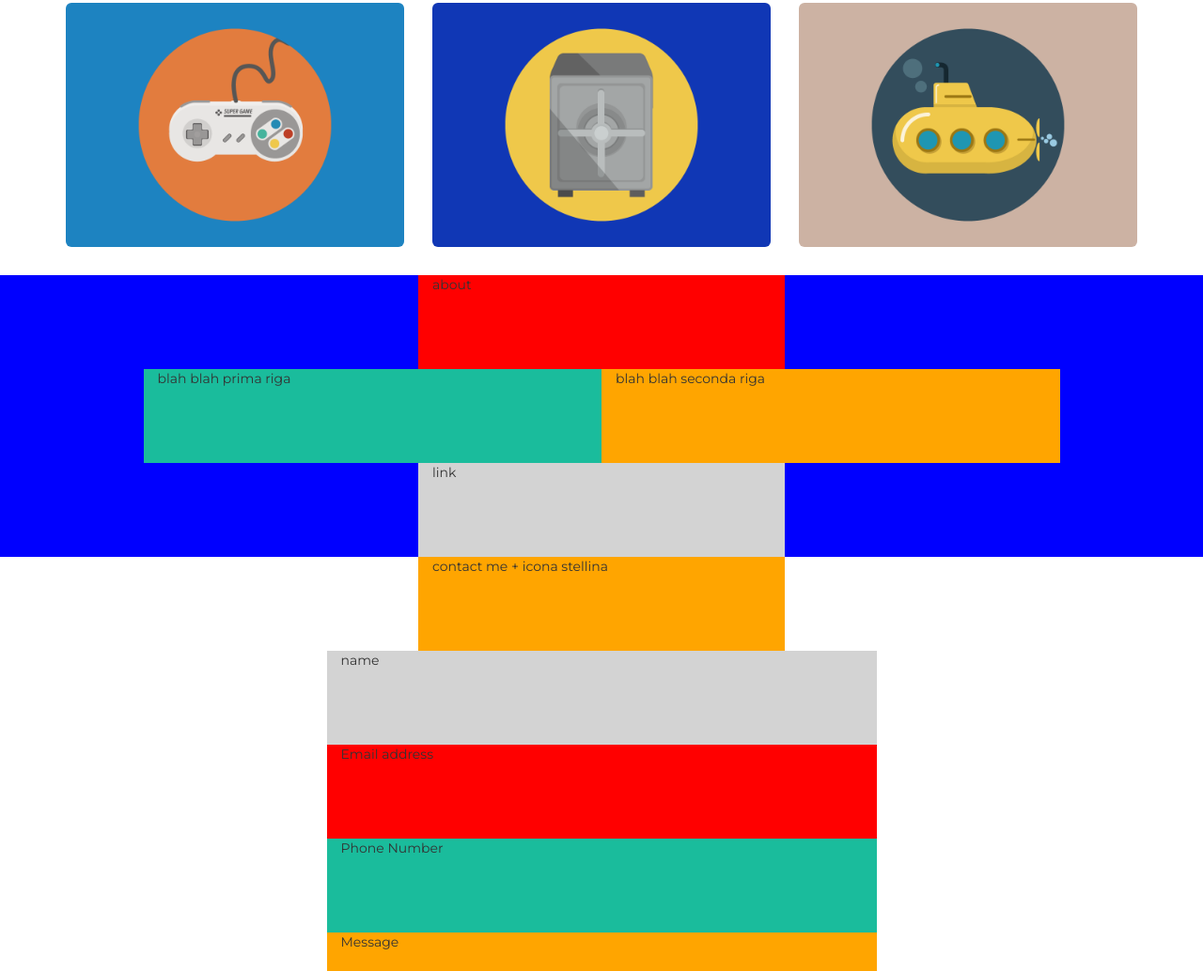
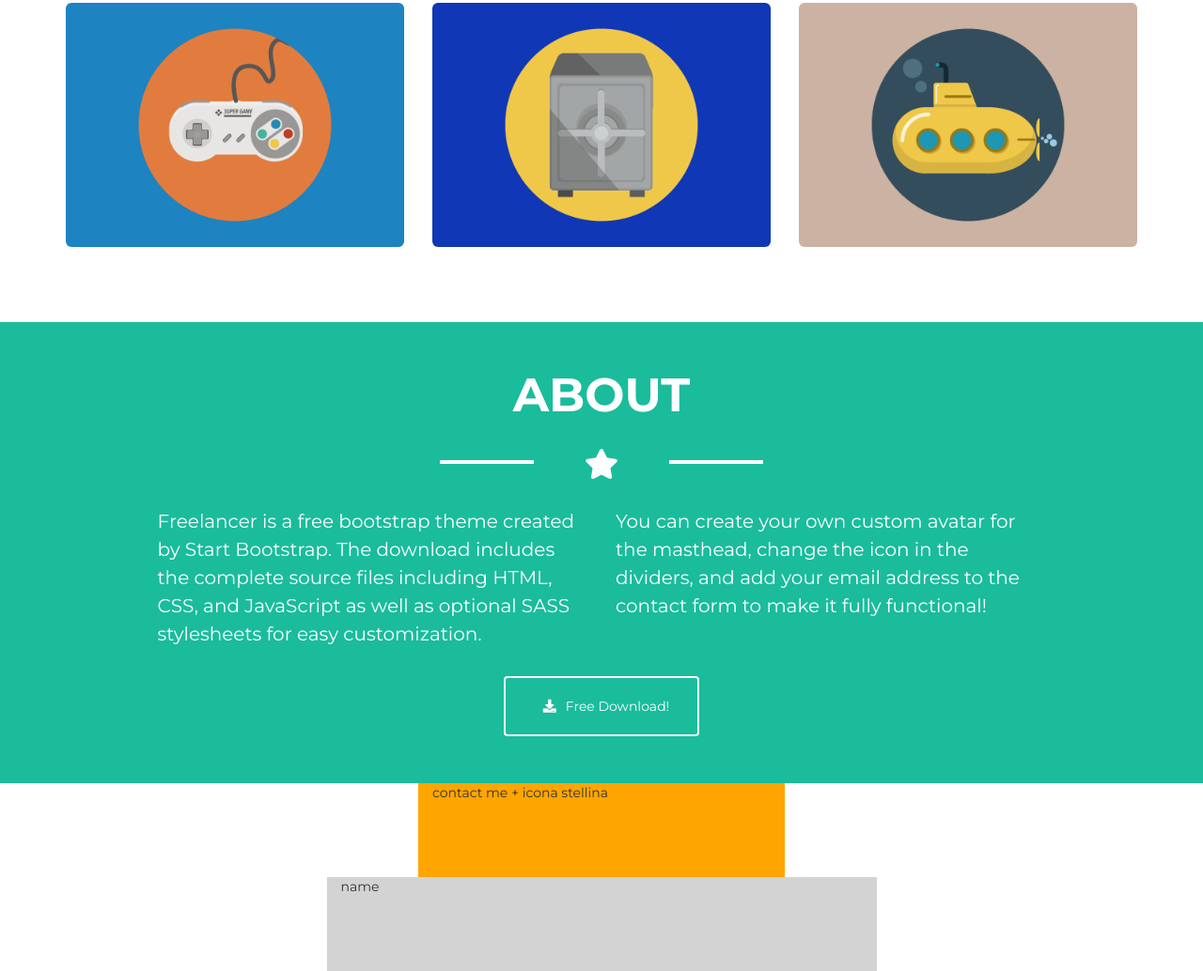
Before and after one commit to DavideBenazzi/html-css-bootstrap-freelancer, a plain HTML site: page index.html in a window 1280 px wide. Shown: the part 1166-2200 px from the top of the page at 94% size. Drawn offline with nearby package versions, Linux system fonts and the light colour scheme.

Commit message:
sezione about

```diff
--- a/css/style.css
+++ b/css/style.css
@@ -79,6 +79,10 @@ body {
   margin: 50px 0;
 }
 /* PORTFOLIO */
+.portfolio {
+  margin-bottom: 50px;
+}
+
 .portfolio h2 {
   font-size: 50px;
   font-weight: 700;
@@ -100,12 +104,49 @@ body {
   width: 100%;
   margin-bottom: 30px;
 }
-/* DEBUG */
 /* ABOUT */
 .about {
-  background: blue;
+  color: #ffffff;
+  background: #1abc9c;
 }
 
+.about h2 {
+  font-size: 50px;
+  font-weight: 700;
+  margin: 50px 0 30px;
+}
+
+.about i {
+  font-size: 32px;
+  margin: 0 50px 30px;
+}
+
+.about p {
+  line-height: 30px;
+  font-size: 20px;
+  margin-bottom: 30px;
+}
+
+.about .btn {
+  background: #1abc9c;
+  color: #ffffff;
+  border: 2px solid #ffffff;
+  padding: 20px 30px;
+  margin-bottom: 50px;
+}
+
+.about .btn i {
+  margin: 0 10px;
+  font-size: 14px;
+}
+
+.about .btn:hover {
+  color: #212529;
+  background-color: #f8f9fa;
+  border-color: #f8f9fa;
+}
+
+/* DEBUG */
 /* CONTACTME */
 
 /* FOOTER */
--- a/index.html
+++ b/index.html
@@ -105,21 +105,34 @@
     <section class="about">
       <div class="container">
         <div class="row">
-          <div class="col-xs-4 col-xs-offset-4 red">
-            about
+          <div class="col-xs-12">
+            <h2 class="text-uppercase text-center">
+              about
+            </h2>
+            <div class="text-center">
+              <div class="divider-line">
+              </div>
+              <i class="fas fa-star"></i>
+              <div class="divider-line">
+              </div>
+            </div>
           </div>
         </div>
         <div class="row">
-          <div class="col-xs-12 col-md-5 col-md-offset-1 green">
-            blah blah prima riga
+          <div class="col-xs-12 col-md-5 col-md-offset-1">
+            <p>
+              Freelancer is a free bootstrap theme created by Start Bootstrap. The download includes the complete source files including HTML, CSS, and JavaScript as well as optional SASS stylesheets for easy customization.
+            </p>
           </div>
-          <div class="col-xs-12 col-md-5 orange">
-            blah blah seconda riga
+          <div class="col-xs-12 col-md-5">
+            <p>
+              You can create your own custom avatar for the masthead, change the icon in the dividers, and add your email address to the contact form to make it fully functional!
+            </p>
           </div>
         </div>
         <div class="row">
-          <div class="col-xs-4 col-xs-offset-4 grey">
-            link
+          <div class="col-xs-12 text-center">
+            <a class="btn btn-default" href="#" role="button"><i class="fas fa-download mr-2"></i>Free Download!</a>
           </div>
         </div>
       </div>
```
